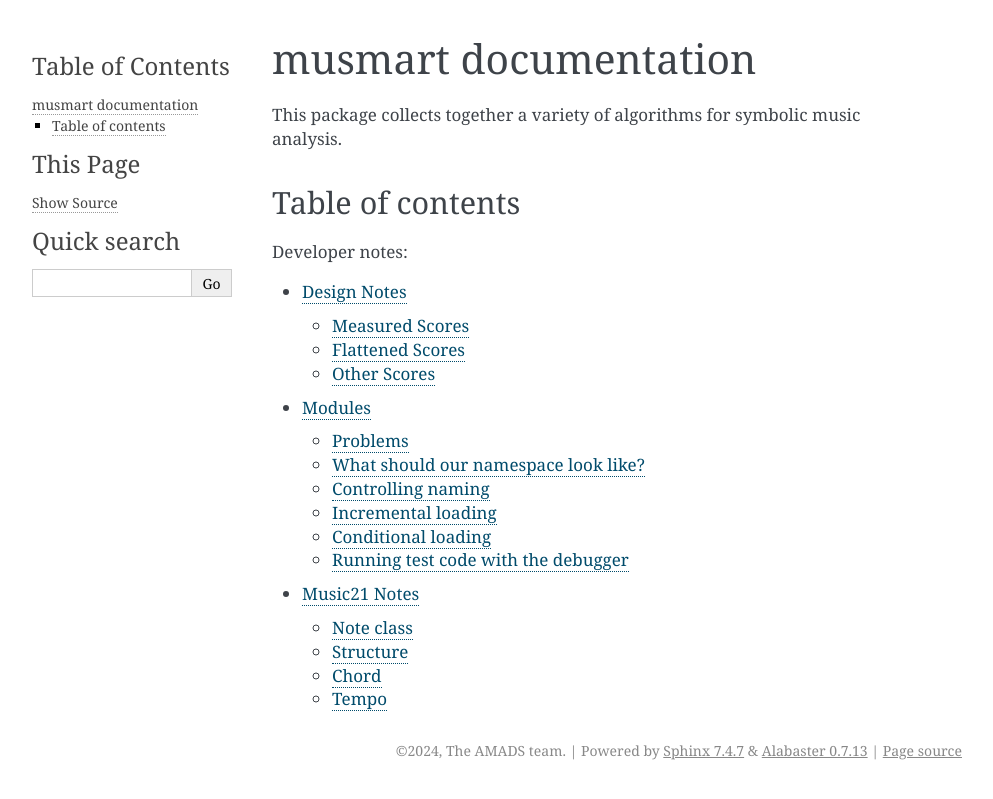
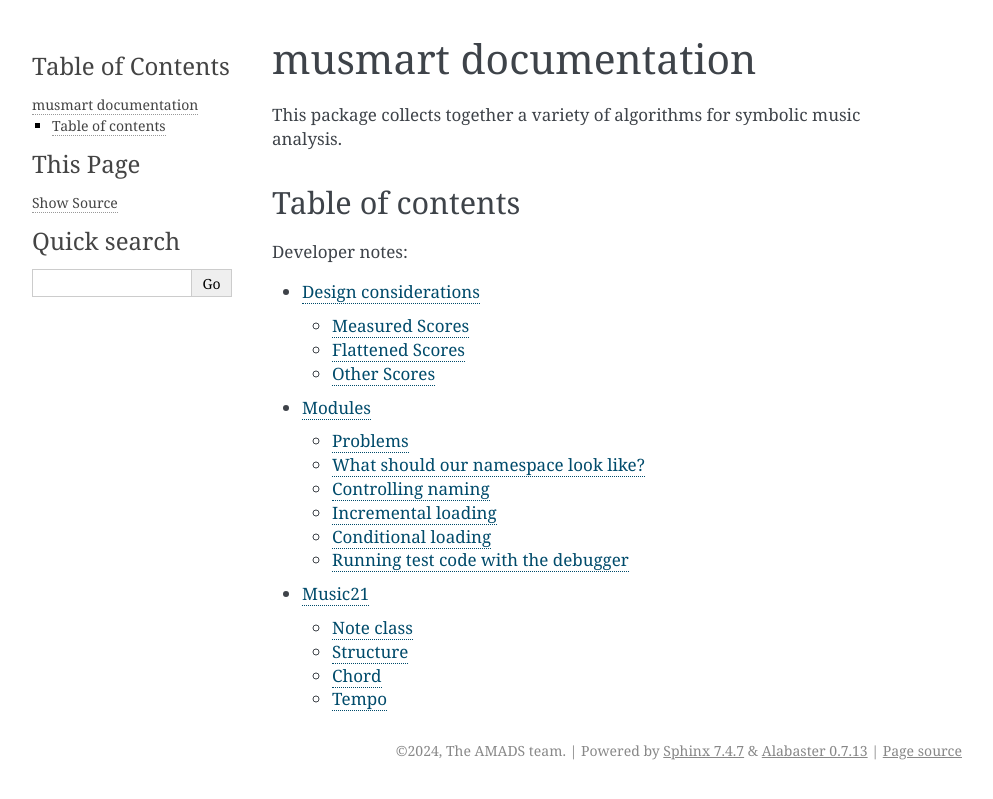
Before and after one commit to sachadavies/amads, a Sphinx documentation site: the page built from docs/index.rst, in a window 1280 px wide. Shown: the top 799 px of the page, without its empty margins (148-1141 px from the left). Built offline with Sphinx 7.4.7, drawn with Linux system fonts in a browser that asks for light colours.

Commit message:
Docs renaming

```diff
--- a/docs/developer_notes/design.rst
+++ b/docs/developer_notes/design.rst
@@ -1,5 +1,5 @@
-Design Notes
-===========
+Design considerations
+====================
 
 I think this is an area where the API and method names need to be
 thought about carefully and possibly changed. Here are the issues that
--- a/docs/developer_notes/music21.rst
+++ b/docs/developer_notes/music21.rst
@@ -1,5 +1,5 @@
-Music21 Notes
-============
+Music21
+=======
 
 https://www.music21.org/music21docs/usersGuide/
 
```
Also changed, not shown: docs/index.rst (line endings or trailing spaces).
